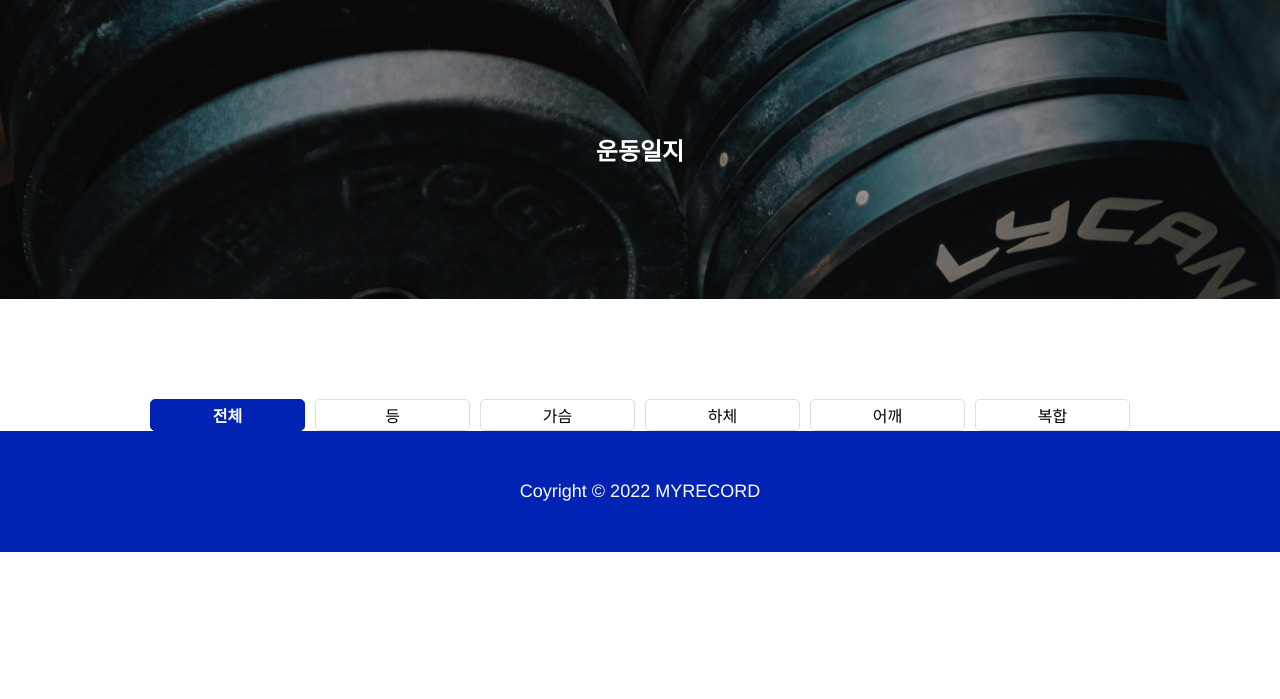
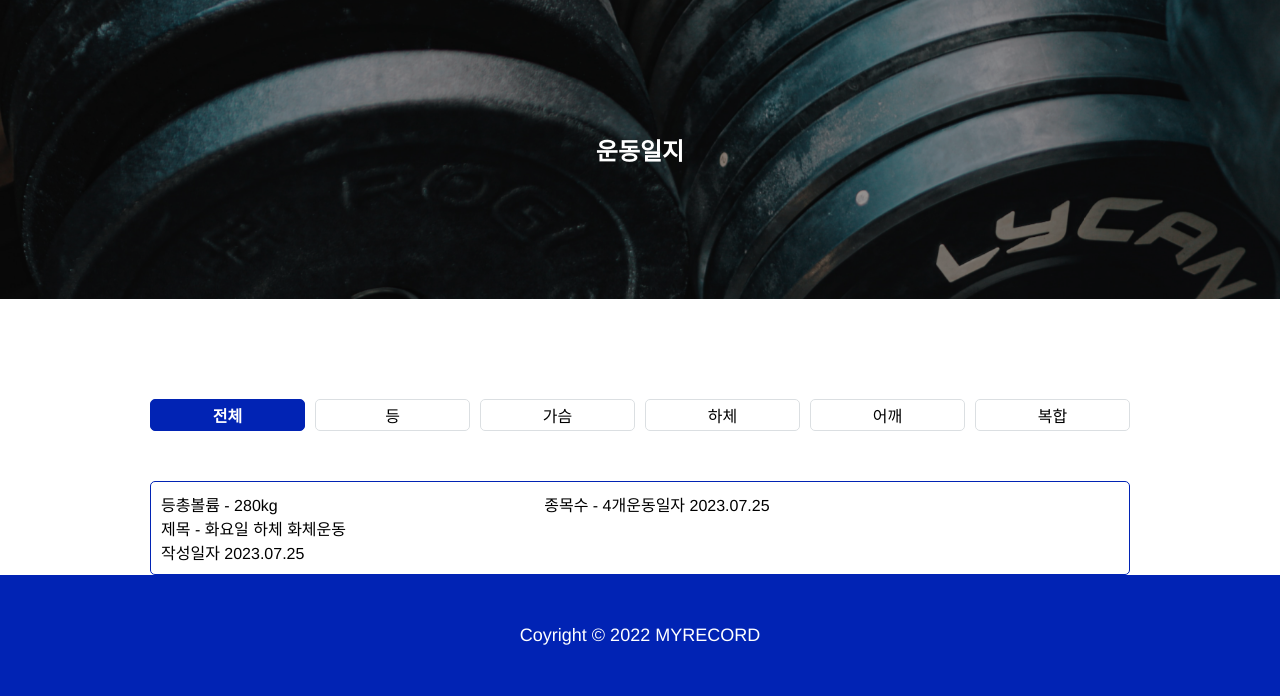
Before and after one commit to kang-mincheol/myrecord, a PHP site: page /work_record/list/ in a window 1280 px wide. Shown: the part 101-800 px from the top of the page. Run offline with PHP 8.4, Linux system fonts and the light colour scheme; the visitor is signed in with stand-in values (Sample User, id 1); data that the repository does not hold is empty; some libraries are stand-ins or nearby versions; some web fonts are replaced.

Commit message:
수정사항

```diff
--- a/work_record/list/index.css
+++ b/work_record/list/index.css
@@ -17,7 +17,7 @@
 
 
 #work_record_sub_menu_wrap {
-    width: 980px; margin: 0 auto; display: flex; justify-content: space-around; align-items: center;
+    width: 980px; margin: 0 auto 50px; display: flex; justify-content: space-around; align-items: center;
 }
 
 #work_record_sub_menu_wrap .record_type_btn {
@@ -31,3 +31,27 @@
 #work_record_sub_menu_wrap .record_type_btn.on {
     color: #FFF; font-weight: 700; background-color: var(--main-color-1); border-color: var(--main-color-1);
 }
+
+
+
+
+
+#work_reocrd_list_wrap {
+    width: 980px; margin: 0 auto;
+}
+
+#work_reocrd_list_wrap .work_record_list_box {
+    display: block; width: 100%; border: 1px solid var(--main-color-1); border-radius: 5px; padding: 10px; box-sizing: border-box;
+}
+
+#work_reocrd_list_wrap .work_record_list_box .list_box_top {
+    display: flex; align-items: center;
+}
+
+#work_reocrd_list_wrap .work_record_list_box .list_box_top .left_box {
+    display: flex; align-items: center; width: 40%;
+}
+
+#work_reocrd_list_wrap .work_record_list_box .list_box_top .right_box {
+    display: flex; align-items: center; width: 60%;
+}
--- a/work_record/list/index.php
+++ b/work_record/list/index.php
@@ -20,7 +20,20 @@ echo css_load('/work_record/list/index.css');
 
 <div id="work_reocrd_list_wrap">
     <a class="work_record_list_box">
-
+        <div class="list_box_top">
+            <div class="left_box">
+                <p class="workout_type">등</p>
+                <p class="total_volume">총볼륨 - 280kg</p>
+            </div>
+            <div class="right_box">
+                <p class="workout_count">종목수 - 4개</p>
+                <p class="workout_date">운동일자 2023.07.25</p>
+            </div>
+        </div>
+        <div class="list_box_bottom">
+            <div class="work_title">제목 - 화요일 하체 화체운동</div>
+            <div class="create_date">작성일자 2023.07.25</div>
+        </div>
     </a>
 </div>
 <!-- work_reocrd_list_wrap -->
```
Also changed, not shown: class/class.work_record.php (added, +25 -0 lines).
